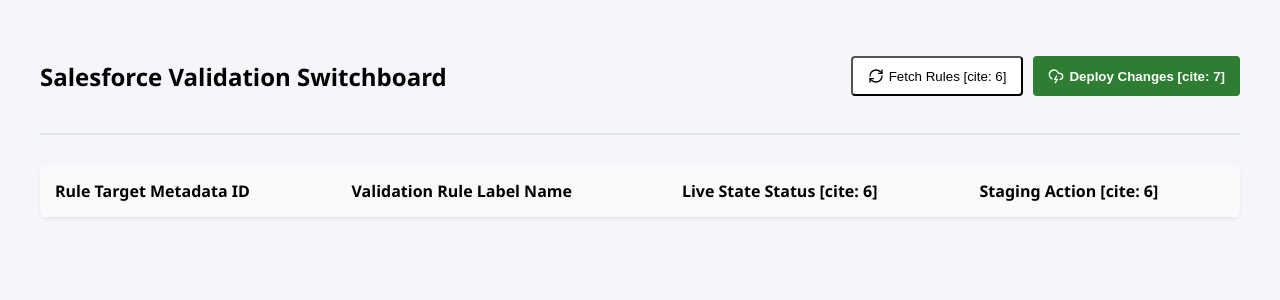
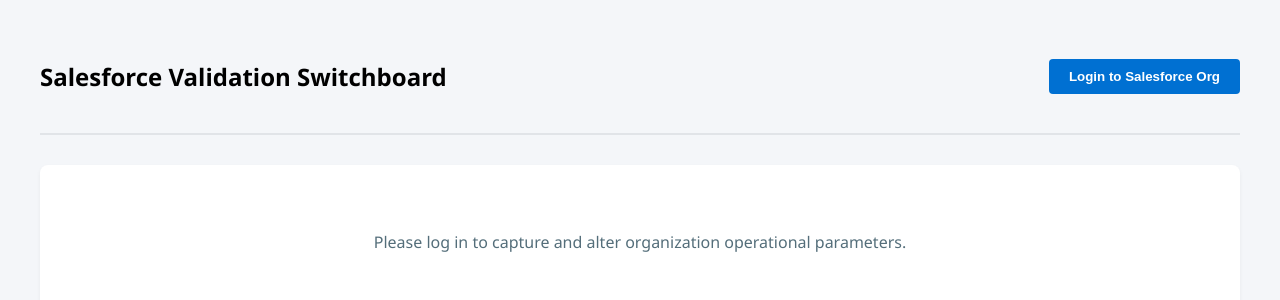
Before and after one commit to bidyutsmitasahu/salesforce-validation-rule-manager, a React (Create React App) app in the folder client/: page / in a window 1280 px wide. Shown: the top 300 px of the page. Built offline with nearby package versions, Linux system fonts and the light colour scheme.

Commit message:
Update App.js

```diff
--- a/client/src/App.js
+++ b/client/src/App.js
@@ -5,7 +5,7 @@ const BACKEND_URL = 'https://salesforce-backend-253g.onrender.com';
 
 function App() {
   const [rules, setRules] = useState([]);
-  const [isLoggedIn, setIsLoggedIn] = useState(true);
+  const [isLoggedIn, setIsLoggedIn] = useState(false);
   const [loading, setLoading] = useState(false);
   const [deploying, setDeploying] = useState(false);
 
@@ -105,7 +105,11 @@ function App() {
       </header>
 
       <main style={{ marginTop: '30px' }}>
-{ loading ? (
+        {!isLoggedIn ? (
+          <div style={{ textAlign: 'center', padding: '50px', background: '#fff', borderRadius: '8px', boxShadow: '0 2px 4px rgba(0,0,0,0.05)' }}>
+            <p style={{ color: '#546e7a' }}>Please log in to capture and alter organization operational parameters.</p>
+          </div>
+        ) : loading ? (
           <p>Gathering organization configuration schema metadata...</p>
         ) : (
           <table style={{ width: '100%', borderCollapse: 'collapse', background: '#fff', borderRadius: '8px', overflow: 'hidden', boxShadow: '0 2px 4px rgba(0,0,0,0.05)' }}>
```
